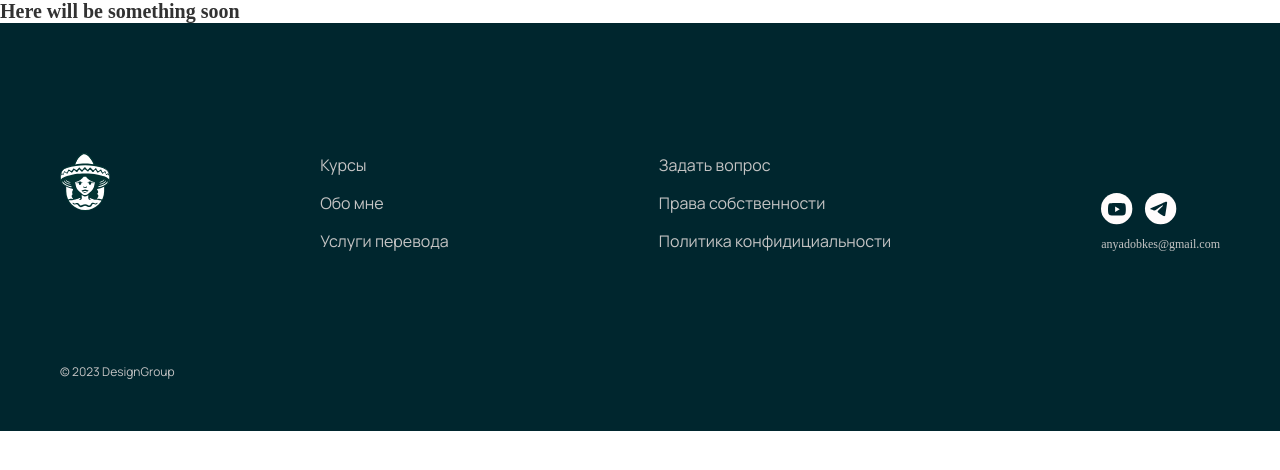
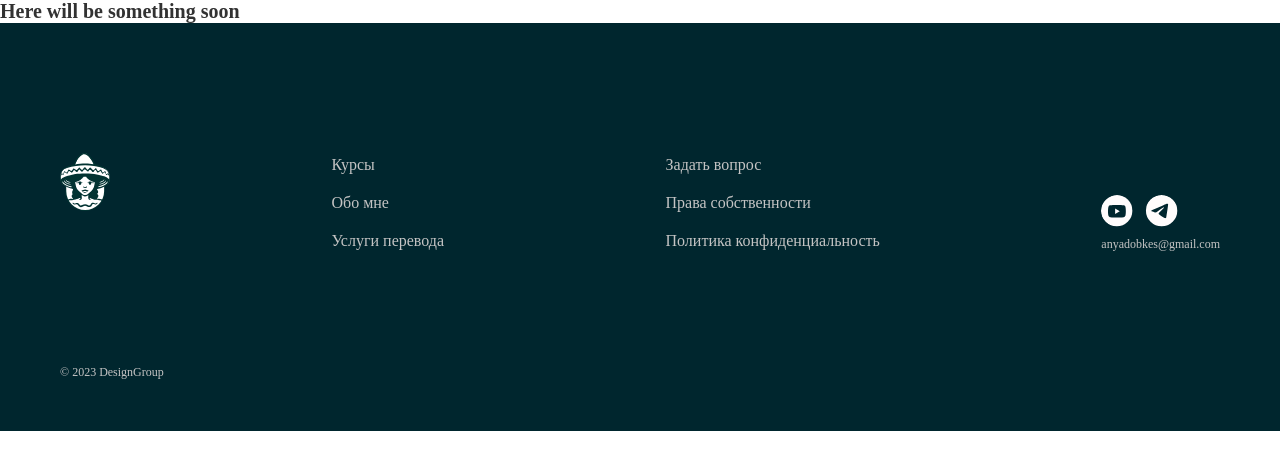
Before and after one commit to elrouss/spanish-with-anna, a Next.js app in the folder frontend/: page / in a window 1280 px wide. Shown: the top 470 px of the page. Built offline with nearby package versions, Linux system fonts and the light colour scheme.

Commit message:
hotfix review

```diff
--- a/frontend/src/components/Footer/Footer.jsx
+++ b/frontend/src/components/Footer/Footer.jsx
@@ -11,8 +11,12 @@ function Footer() {
     <footer className={styles.footer}>
       <div className={styles.wrapper}>
         <div className={styles.content}>
-          <Link href="/">
-            <IconLogo alt="логотип" />
+          <Link
+            href="/"
+            className={styles.logoLink}
+            aria-label="Логотип, ведущий на домашнюю страницу"
+          >
+            <IconLogo />
           </Link>
           <ul className={styles.listLink}>
             <FooterLink href="/#">Курсы</FooterLink>
@@ -22,17 +26,24 @@ function Footer() {
           <ul className={styles.listLink}>
             <FooterLink href="/#">Задать вопрос</FooterLink>
             <FooterLink href="/#">Права собственности</FooterLink>
-            <FooterLink href="/#">Политика конфидициальности</FooterLink>
+            <FooterLink href="/#">Политика конфиденциальность</FooterLink>
           </ul>
-          <div className={styles.constacts}>
+          <div className={styles.contacts}>
             <ul className={styles.listIcon}>
               <li className={styles.icon}>
-                <Link href="/#">
+                <Link
+                  href="https://www.youtube.com/@anna_spanish"
+                  className={styles.iconLink}
+                >
                   <IconYoutube alt="ютуб-канал" />
                 </Link>
               </li>
               <li className={styles.icon}>
-                <Link href="/#">
+                <Link
+                  href="https://t.me/AnnaBelyaeva_spb"
+                  className={styles.iconLink}
+                  aria-label="иконка, ведущий на тееграм аккаунт"
+                >
                   <IconTelegram alt="телеграм-канал" />
                 </Link>
               </li>
--- a/frontend/src/components/Footer/footer.module.scss
+++ b/frontend/src/components/Footer/footer.module.scss
@@ -20,33 +20,19 @@
   margin: 0 0 111px;
 }
 
-.logo {
-  margin: 0;
-  padding: 0;
-  width: 50px;
-  height: 58px;
-}
-
-.listLink {
-  margin: 0;
-  padding: 0;
+.logoLink {
+  align-self: flex-start;
 }
 
 .copyright {
-  margin: 0;
-  padding: 0;
-
-  font-family: 'Manrope', sans-serif;
-  font-style: normal;
-  font-weight: 400;
-  font-size: $font-size-main-text-s;
-  line-height: $font-line-height-main-text-s;
-  color: $color-secondary-4;
+  @include renderFont(
+    $size: $font-size-main-text-s,
+    $line-height: $font-line-height-main-text-s,
+    $color: $color-secondary-4,
+  )
 }
 
-.constacts {
-  margin: 0;
-  padding: 0;
+.contacts {
   align-self: flex-end;
 }
 
@@ -58,10 +44,21 @@
 
 .icon {
   margin: 0 11px 0 0;
+  width: 33px;
+  height: 32px;
 
   &:last-child {
     margin: 0;
   }
+}
+
+.iconLink {
+  display: inline-block;
+  width: 33px;
+  height: 32px;
+
+  border-radius: 100%;
+  overflow: hidden;
 }
 
 .email {
--- a/frontend/src/components/FooterLink/footerLink.module.scss
+++ b/frontend/src/components/FooterLink/footerLink.module.scss
@@ -9,12 +9,11 @@
 }
 
 .link {
-  font-family: 'Manrope', sans-serif;
-  font-style: normal;
-  font-weight: 400;
-  font-size: $font-size-main-text-l;
-  line-height: $font-line-height-main-text-l;
-  color: $color-secondary-4;
+  @include renderFont(
+    $size: $font-size-main-text-l,
+    $line-height: $font-line-height-main-text-l,
+    $color: $color-secondary-4,
+  );
 
   transition: $animation-transition-common;
 
--- a/frontend/src/styles/abstracts/variables/colors.scss
+++ b/frontend/src/styles/abstracts/variables/colors.scss
@@ -10,7 +10,7 @@ $color-main-text-2: #212121;
 $color-secondary-1: #c3c3c3;
 $color-secondary-2: #6f99a1;
 $color-secondary-3: #15444e;
-$color-secondary-4: #C4C4C4;
+$color-secondary-4: #c4c4c4;
 
 $color-complementary-1: #ececec;
 $color-complementary-2: #e1e1e1;
```
